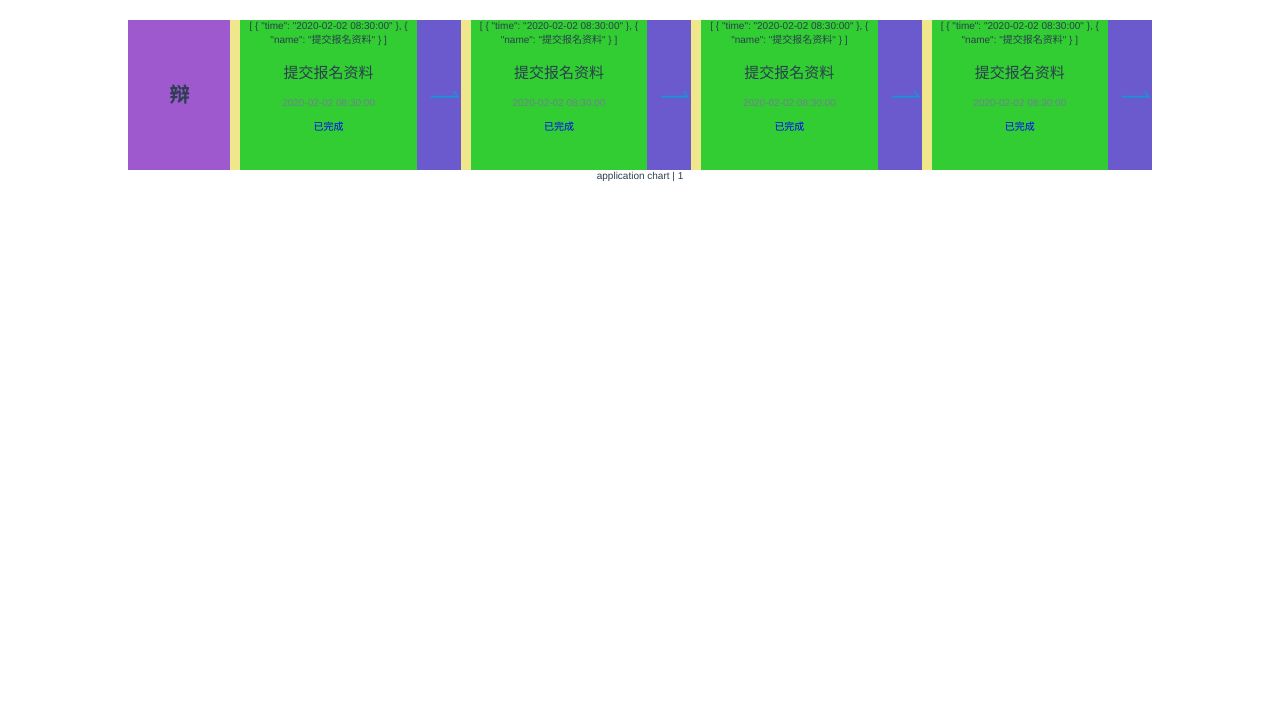
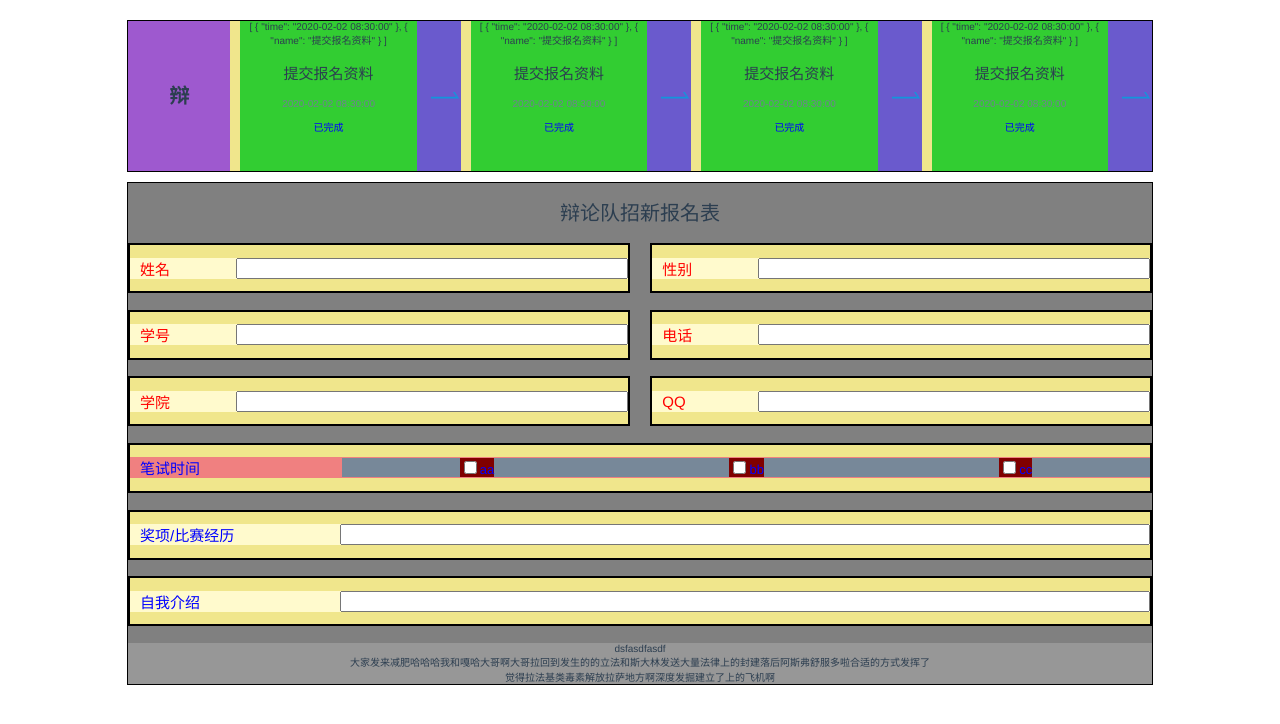
Before and after one commit to xiangguaa/ClubRecruitment_Vue, a Vue app: page /joinchart/1 in a window 1280 px wide. Shown: the top 724 px of the page. Built offline with nearby package versions, Linux system fonts and the light colour scheme.

Commit message:
基本完成表单组件

```diff
--- a/src/components/ApplicationChart.vue
+++ b/src/components/ApplicationChart.vue
@@ -1,7 +1,48 @@
 <template>
-  <div>
-      application chart |
-      {{clubName}}
+  <div class="mask">
+      <div class="wrp">
+          <p class="title">{{this.chart.header.value}}</p>
+          <form action="" method="post">
+            <div class="body">
+                <div :style="[item.infoStyle.entireRow==true?itemStyle2:itemStyle]"
+                    class="main-item"
+                    v-for="(item,idx) in chart.body" :key="idx">
+                        <div v-if="item.isCheckbox==false"
+                            class="input-item">
+                            <label class="item-name">{{item.infoValue}}</label>
+                            <input  class="item-input"
+                                :type="[item.isCheckbox==true?'':'text']"
+                                :style="[item.infoStyle.entireRow==true?styleObject2:styleObject]"
+                                name="name" id="name" required>
+                        </div>
+
+                        <div v-else class="checkbox-item">
+                            <label class="item-name">{{item.infoName}}</label>
+                            <div class="checbox-wrp">
+                                <div class="citem"
+                                    v-for="(checkitem,checkIdx) in item.infoValue"
+                                    :key="checkIdx">
+                                    <input class="checkbox-input"
+
+                                        type="checkbox"
+                                        :style="[item.infoStyle.entireRow==true?styleObject2:styleObject]"
+                                        name="name" id="name" required>{{checkitem}}
+                                </div>
+
+                            </div>
+
+                        </div>
+
+                        <!-- {{item.infoName}} - {{item.infoValue}} - {{item.infoStyle}} -->
+                </div>
+            </div>
+            <div class="notes">
+                <div class="note-item" v-for="(item,idx) in chart.footer" :key="idx">
+                    {{item}}
+                </div>
+            </div>
+          </form>
+      </div>
   </div>
 </template>
 
@@ -9,12 +50,124 @@
 export default {
     props: {
         clubName:String,
+        chart:Object,
     },
-    name:"ApplicationChart"
+    name:"ApplicationChart",
+    created:function(){
+        console.log(this.chart)
+    },
+    data:function(){
+        return {
+            itemStyle: {
+                color: 'red',
+                fontSize: '13px',
+                backgroudColor:'blue',
+                width:'49%',
+                border:'solid 2px black',
+                boxSizing: 'border-box',
+            },
+            itemStyle2: {
+                color: 'blue',
+                fontSize: '13px',
+                backgroudColor:'red',
+                width:'100%',
+                border:'solid 2px black',
+                boxSizing: 'border-box',
+            }
+        }
+    }
 
 }
 </script>
 
+
 <style>
 
+    .wrp{
+        background-color: gray;
+        width: 80%;
+        /* height: 55rem; */
+        margin: 1rem auto;
+        border: black solid 0.5px;
+    }
+    .title{
+        width: 100%;
+        height: 2rem;
+        line-height: 2rem;
+        margin: 1rem 0rem 1rem 0rem;
+
+        padding: 1rem 0rem 1rem 0rem;
+        font-size: 2rem ;
+    }
+    form{
+
+    }
+    .body{
+
+        width: inherit;
+        height: 40rem;
+        display: flex;
+        justify-content: space-between;
+        flex-wrap: wrap;
+    }
+    .main-item{
+        background-color: khaki;
+        height: 5rem;
+        display: flex;
+        align-items: center;
+
+    }
+    .input-item{
+        width: 100%;
+        background-color: lemonchiffon;
+        padding-left: 1rem;
+        display: flex;
+        justify-content: start;
+        align-items: center;
+    }
+    .item-name{
+        font-size: 1.5rem;
+        width: 20%;
+        margin: 0rem;
+        padding: 0;
+        display: flex;
+        justify-content: start;
+        /* background-color: magenta; */
+    }
+    .item-input{width: 80%;}
+
+    .checkbox-item{
+        padding-left: 1rem;
+        width: 100%;
+        background-color: lightcoral;
+        display: flex;
+        justify-content: start;
+        align-items: center;
+    }
+
+
+    .checbox-wrp{
+        width: 80%;
+        background-color: lightslategray;
+        display: flex;
+        justify-content: space-around;
+        align-items: center;
+    }
+    .citem{
+        background-color: maroon;
+    }
+
+    .checkbox-input{
+        background-color: lime;
+    }
+    .chebox-wrp{
+        width: 100%;
+        /* background-color: lawngreen; */
+        display: flex;
+
+    }
+
+    .notes{
+        background-color: rgb(151, 151, 151);
+    }
 </style>
--- a/src/views/Joinchart.vue
+++ b/src/views/Joinchart.vue
@@ -1,7 +1,7 @@
 <template>
     <div>
         <timeline :timeline="schedule" :clubName="clubName"></timeline>
-        <ap-chart :clubName="clubName"></ap-chart>
+        <ap-chart :clubName="clubName" :chart="chart"></ap-chart>
         <!-- <router-link :to="{name:'t'}">所发的发射点法大师傅阿松大</router-link> -->
         <!-- <t2></t2> -->
         <!-- <router-view></router-view> -->
@@ -14,21 +14,19 @@ import t2 from "../views/test2.vue"
 export default {
     data: function () {
         return {
-            schedule: []
+            schedule: [],
+            chart:{},
         }
     },
-    // data:{
-    //     schedule:[]
-    // },
     name:'Joinchart',
     props: {
         clubName:String
     },
 
     beforeCreate: function () {
-        var aData = new Date();
-        console.log(aData) //Wed Aug 21 2019 10:00:58 GMT+0800 (中国标准时间)
-        console.log(this)
+        // var aData = new Date();
+        // console.log(aData) //Wed Aug 21 2019 10:00:58 GMT+0800 (中国标准时间)
+        // console.log(this)
     },
     created:function(){
         console.log(this.clubName)
@@ -42,7 +40,29 @@ export default {
                         ]
         // axios.get('https://a.b.com?clubName='+this.clubName)
         // 返回该社团的招新问卷表结构
-        this.chart = {}
+        this.chart = {
+            'header':{'value':"辩论队招新报名表"},
+            'body':[
+                {'infoName':'姓名','infoValue':'姓名','infoStyle':{'entireRow':false,'fontWeight':'bold'},'isCheckbox':false},
+                {'infoName':'性别','infoValue':'性别','infoStyle':{'entireRow':false,'fontWeight':'bold'},'isCheckbox':false},
+                {'infoName':'学号','infoValue':'学号','infoStyle':{'entireRow':false,'fontWeight':'bold'},'isCheckbox':false},
+                {'infoName':'电话','infoValue':'电话','infoStyle':{'entireRow':false,'fontWeight':'bold'},'isCheckbox':false},
+                {'infoName':'学院','infoValue':'学院','infoStyle':{'entireRow':false,'fontWeight':'bold'},'isCheckbox':false},
+                {'infoName':'QQ','infoValue':'QQ','infoStyle':{'entireRow':false,'fontWeight':'bold'},'isCheckbox':false},
+                {'infoName':'笔试时间','infoValue':['aa','bb','cc'],'infoStyle':{'entireRow':true,'fontWeight':'light'},'isCheckbox':true},
+                {'infoName':'奖项/比赛经历','infoValue':'奖项/比赛经历','infoStyle':{'entireRow':true,'fontWeight':'light'},'isCheckbox':false},
+                {'infoName':'自我介绍','infoValue':'自我介绍','infoStyle':{'entireRow':true,'fontWeight':'light'},'isCheckbox':false},
+
+
+            ],
+            'footer':[
+                'dsfasdfasdf',
+                '大家发来减肥哈哈哈我和嘎哈大哥啊大哥拉回到发生的的立法和斯大林发送大量法律上的封建落后阿斯弗舒服多啦合适的方式发挥了',
+                '觉得拉法基类毒素解放拉萨地方啊深度发掘建立了上的飞机啊'
+            ]
+        }
+        console.log(this.chart)
+        console.log(this.chart.header)
     },
     components:{
         t2
```
